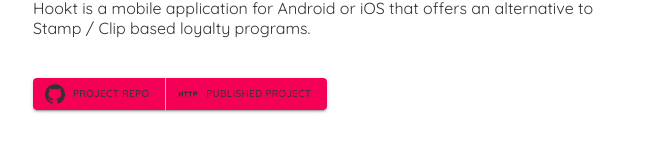
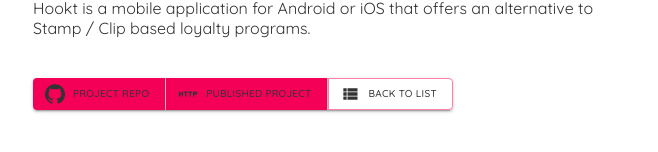
Before and after one commit to AdrianMEvans/portfolio-with-react, a React (Create React App) app: page /portfolio/1 in a window 1280 px wide. Shown: the part 512-664 px from the top of the page, without its empty margins (307-965 px from the left). Built offline with nearby package versions, Linux system fonts and the light colour scheme; data requests are answered from the project's data file.

Commit message:
added back to list button

```diff
--- a/src/PortfolioDetail.js
+++ b/src/PortfolioDetail.js
@@ -5,7 +5,7 @@
 import Button from '@material-ui/core/Button';
 import GitHubIcon from '@material-ui/icons/GitHub';
 import HttpIcon from '@material-ui/icons/Http';
-import '@fontsource/roboto';
+import ViewListIcon from '@material-ui/icons/ViewList';import '@fontsource/roboto';
 
 const PortfolioDetail = () => {
     const { id } = useParams();
@@ -14,14 +14,14 @@
     return (
 
         <div className="portfolio-detail">
-            { isLoading && <div>Loading...</div> }
-      { error && <div>{ error }</div> }
+            { isLoading && <div>Loading...</div>}
+            { error && <div>{error}</div>}
             { portfolios && (
                 <article>
-          <h2>{ portfolios.title }</h2>
-          <img src={ portfolios.image } alt=""/>
-          <h4>Developed by { portfolios.author }</h4>
-          <div>{ portfolios.body }</div>
+                    <h2>{portfolios.title}</h2>
+                    <img src={portfolios.image} alt="" />
+                    <h4>Developed by {portfolios.author}</h4>
+                    <div>{portfolios.body}</div>
                     <ButtonGroup variant="contained">
                         <Button
                             startIcon={<GitHubIcon />}
@@ -45,6 +45,17 @@
                             color="secondary">
                             Published Project
         </Button>
+                        <Button
+                            startIcon={<ViewListIcon />}
+                            href="/portfolio"
+                            style={{
+                                fontSize: 10
+                            }}
+                            target="_blank"
+                            variant="outlined"
+                            color="secondary">
+                            Back to List
+        </Button>
                     </ButtonGroup>
                 </article>
             )}
```
Lines whose indentation alone changed are shown as unchanged.
